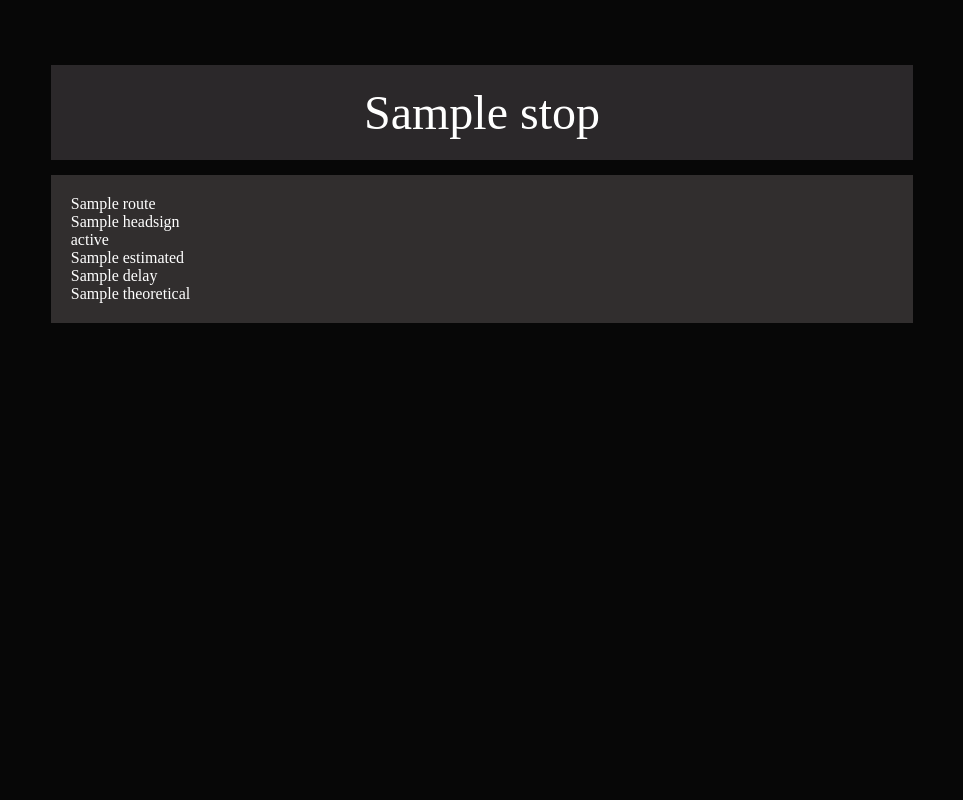
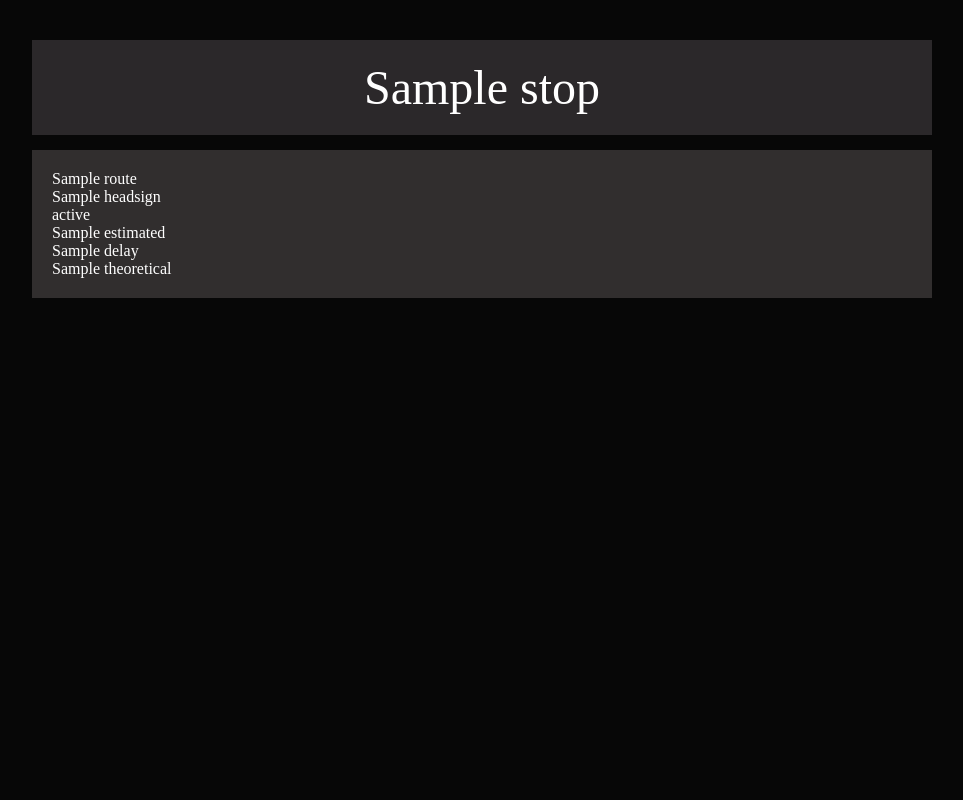
Before and after one commit to Porzeraklon/rozkladztm, a Flask app: template templates/stop.html in a window 1280 px wide. Shown: the whole page, without its empty margins (158-1121 px from the left). Run offline with Flask 2, Linux system fonts and the light colour scheme; the template is opened without the code that fills it: most values are stand-ins (such as "Sample title", 1, 10 or a date in 2020).

Commit message:
padding fix

```diff
--- a/static/css/main.css
+++ b/static/css/main.css
@@ -4,7 +4,7 @@
 }
 
 body {
-    padding: 50px;
+    padding: 25px;
     margin: 0;
     background: #070707;
 }
```
